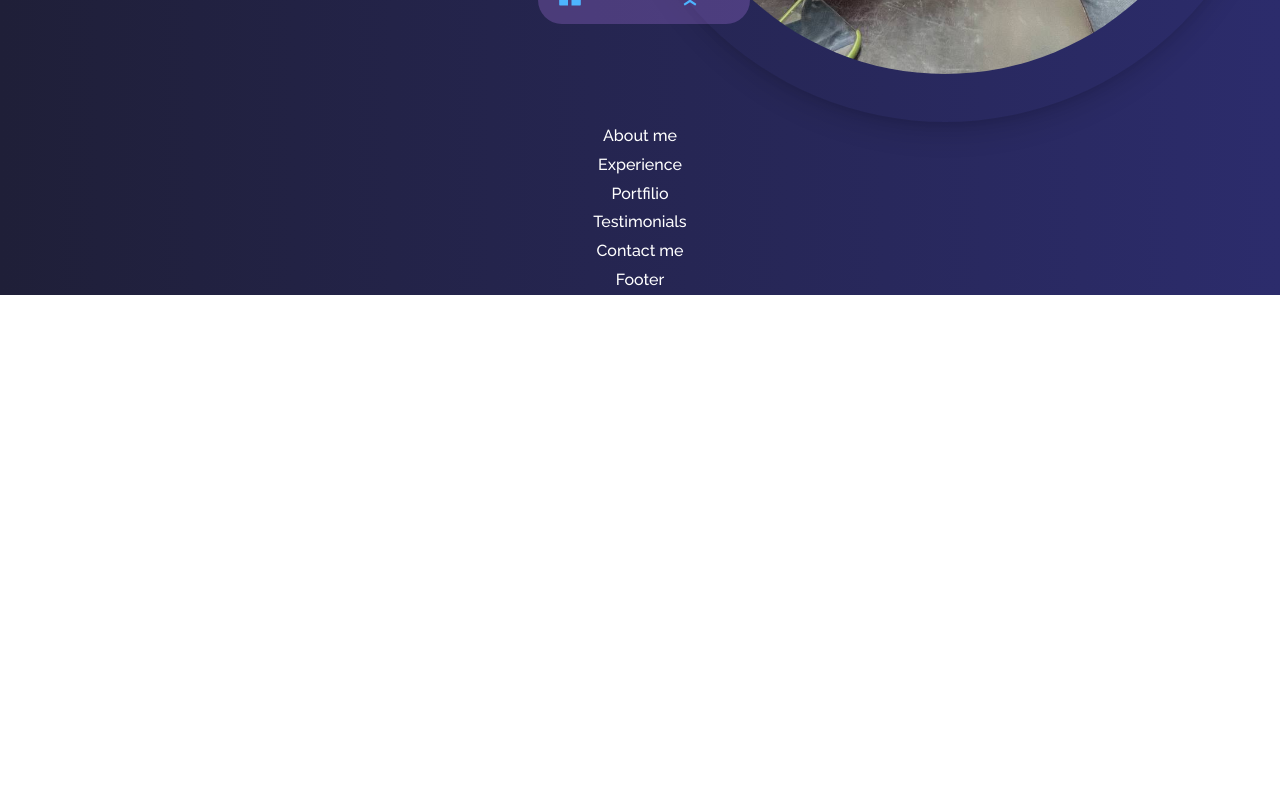
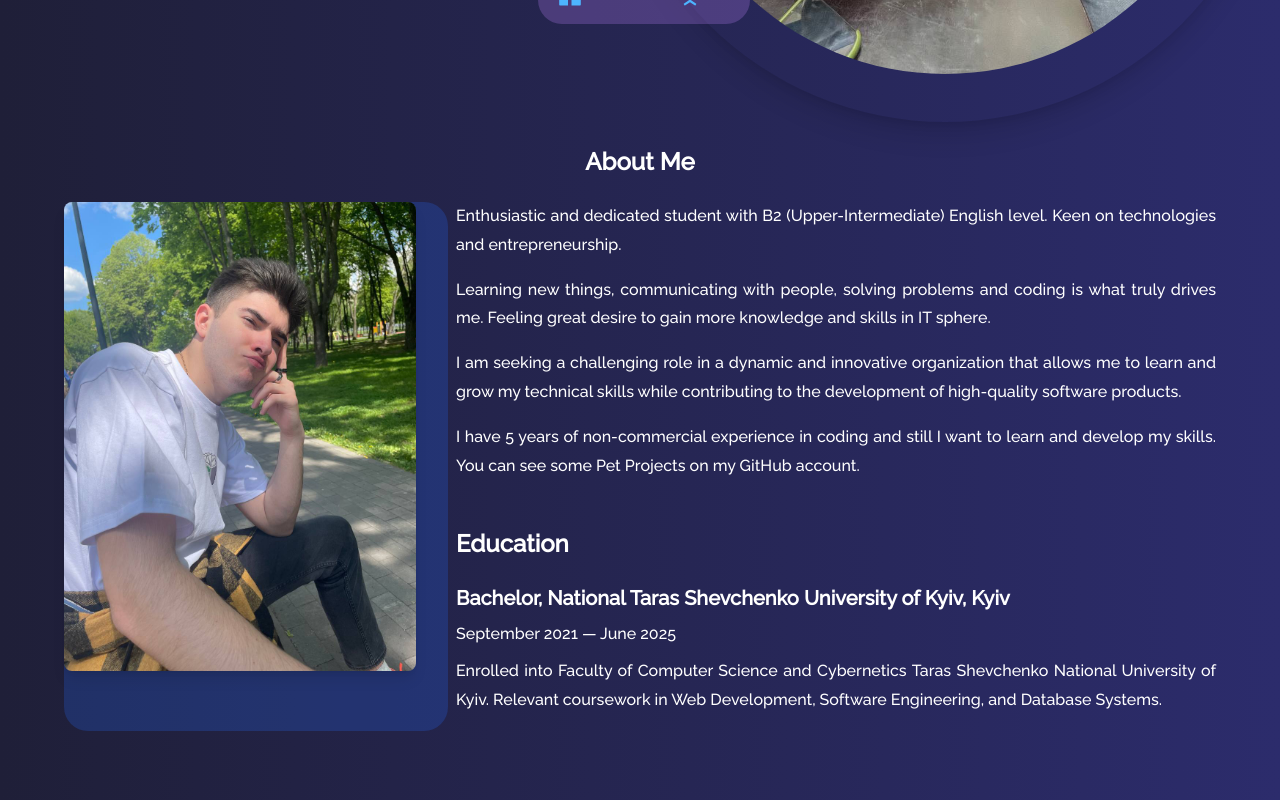
Before and after one commit to MykhailoTanchuk/homepage, a React (Create React App) app: page / in a window 1280 px wide. Shown: the part 740-1540 px from the top of the page. Before the commit the page ends 1035 px from the top, so only its background shows below. Built offline with nearby package versions, Linux system fonts and the light colour scheme.

Commit message:
About Me component created.

```diff
--- a/src/components/about/About.jsx
+++ b/src/components/about/About.jsx
@@ -1,11 +1,32 @@
 import React, {Component} from 'react';
+import about_photo from '../../assets/about_photo.jpg';
 
 class About extends Component {
     render() {
         return (
-            <div>
-                About me
+            <div id='about' className="pt-6 pb-20 mx-4 sm:mx-8 md:mx-16">
+                <h2 className="text-2xl font-bold mb-6">About Me</h2>
+
+                <div className="flex flex-col sm:flex-row">
+                    <div className="w-full sm:w-1/3 mb-6 sm:mb-0 sm:pr-8 bg-blue-600 bg-opacity-25 rounded-3xl">
+                        <img className="w-full h-auto rounded-lg shadow-lg hover:rotate-6 transition" src={about_photo} alt="Me myself and I"/>
+                    </div>
+
+                    <div className="w-full sm:w-2/3 text-justify text-white-800 pl-2">
+                        <p className="mb-4">Enthusiastic and dedicated student with B2 (Upper-Intermediate) English level. Keen on technologies and entrepreneurship.</p>
+                        <p className="mb-4">Learning new things, communicating with people, solving problems and coding is what truly drives me. Feeling great desire to gain more knowledge and skills in IT sphere.</p>
+                        <p className="mb-4">I am seeking a challenging role in a dynamic and innovative organization that allows me to learn and grow my technical skills while contributing to the development of high-quality software products.</p>
+                        <p className="mb-4">I have 5 years of non-commercial experience in coding and still I want to learn and develop my skills. You can see some Pet Projects on my GitHub account.</p>
+                        <h2 className="text-2xl font-bold mt-12 mb-6">Education</h2>
+                        <h3 className="text-xl font-semibold mb-2">Bachelor, National Taras Shevchenko University of Kyiv, Kyiv</h3>
+                        <p className="text-white-700 mb-2">September 2021 — June 2025</p>
+                        <p className="text-white-800 mb-4">Enrolled into Faculty of Computer Science and Cybernetics Taras Shevchenko National University of Kyiv. Relevant coursework in Web Development, Software Engineering, and Database Systems.</p>
+
+                    </div>
+                </div>
+
             </div>
+
         );
     }
 }
```
Also changed, not shown: src/assets/about_photo.jpg (added).
